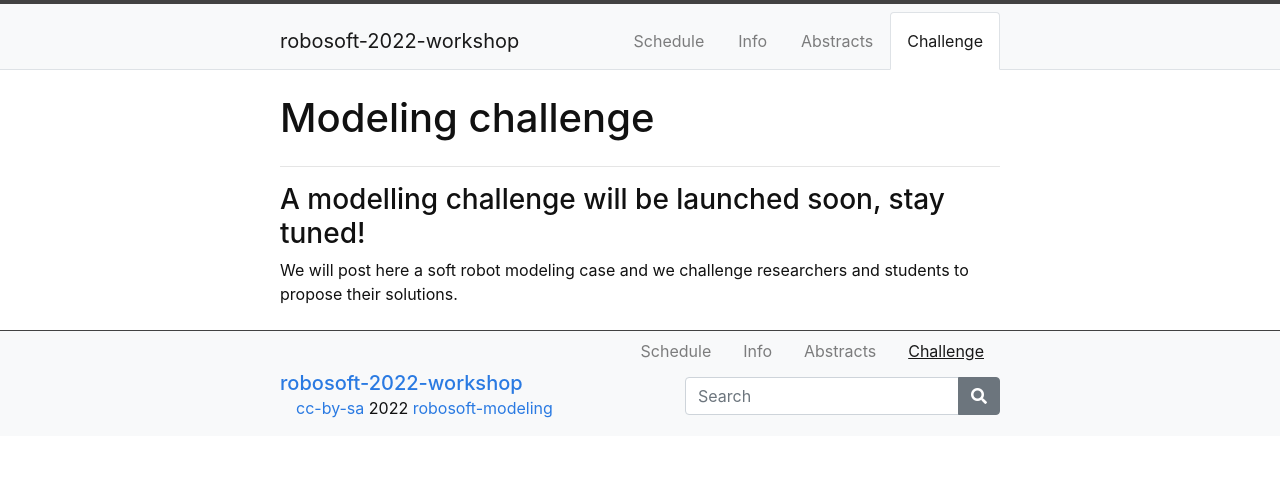
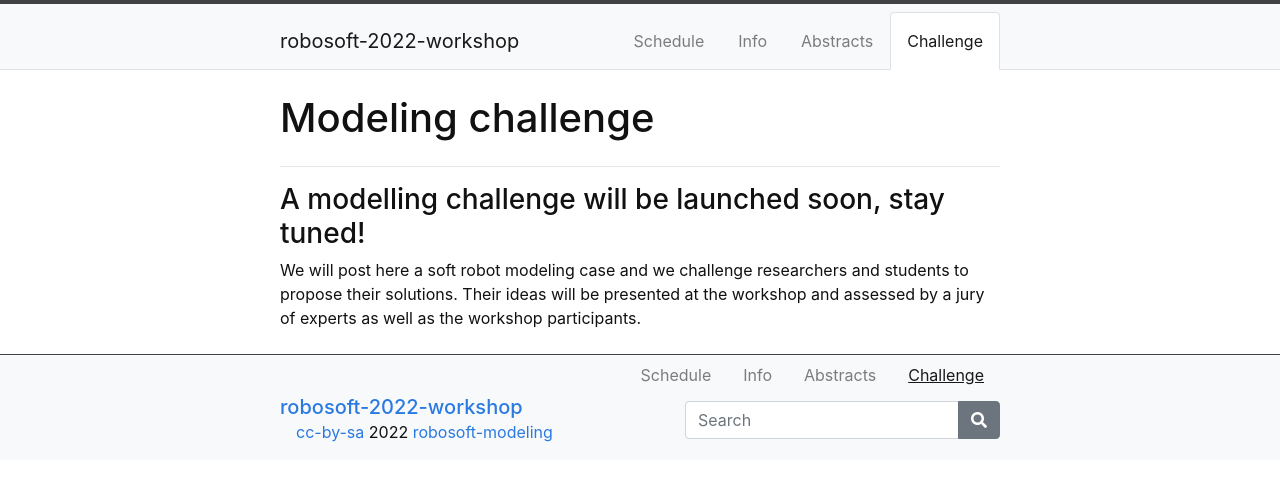
Before and after one commit to robosoft-modeling/robosoft-2022-workshop, a Jekyll site: the page built from content/4-challenge.md, in a window 1280 px wide. Shown: the top 481 px of the page. Built offline with Jekyll 4.4.1, drawn with Linux system fonts in a browser that asks for light colours.

Commit message:
Update 4-challenge.md

```diff
--- a/content/4-challenge.md
+++ b/content/4-challenge.md
@@ -7,3 +7,4 @@ description: >
 
 ### A modelling challenge will be launched soon, stay tuned!
 We will post here a soft robot modeling case and we challenge researchers and students to propose their solutions.
+Their ideas will be presented at the workshop and assessed by a jury of experts as well as the workshop participants.
```
